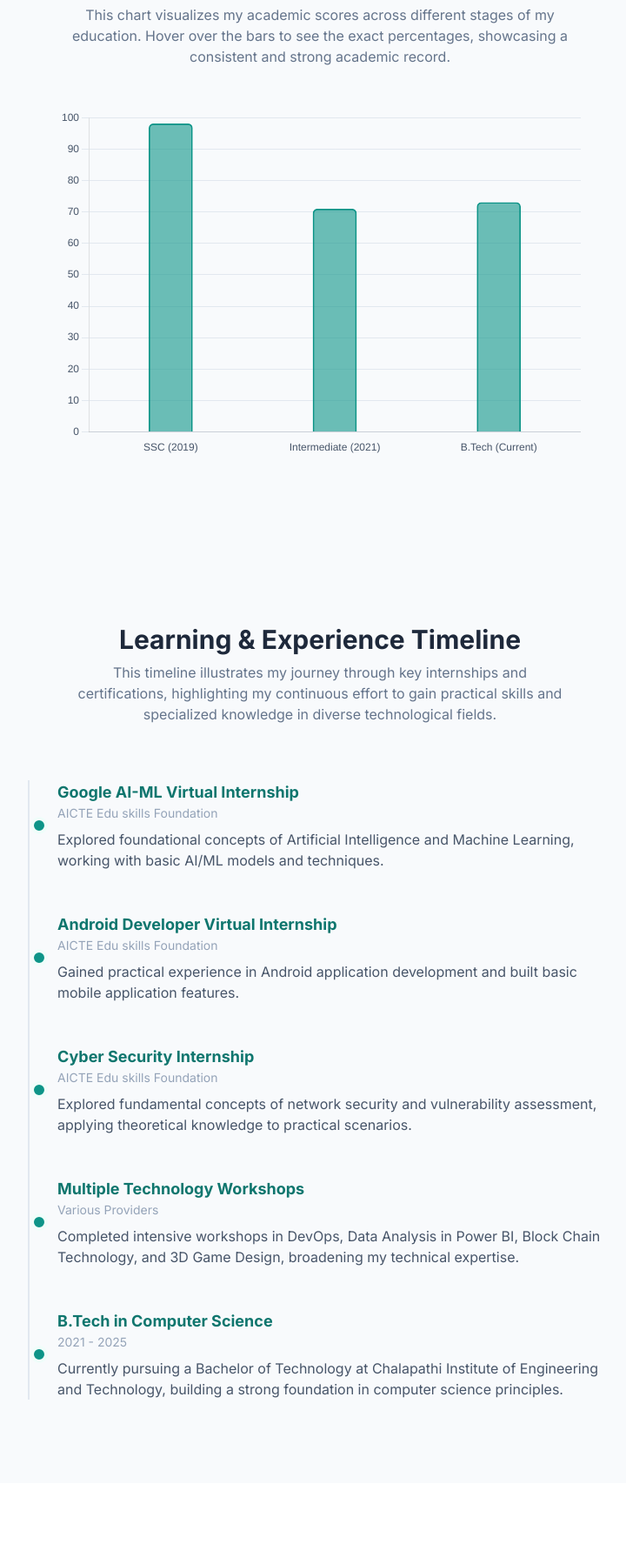
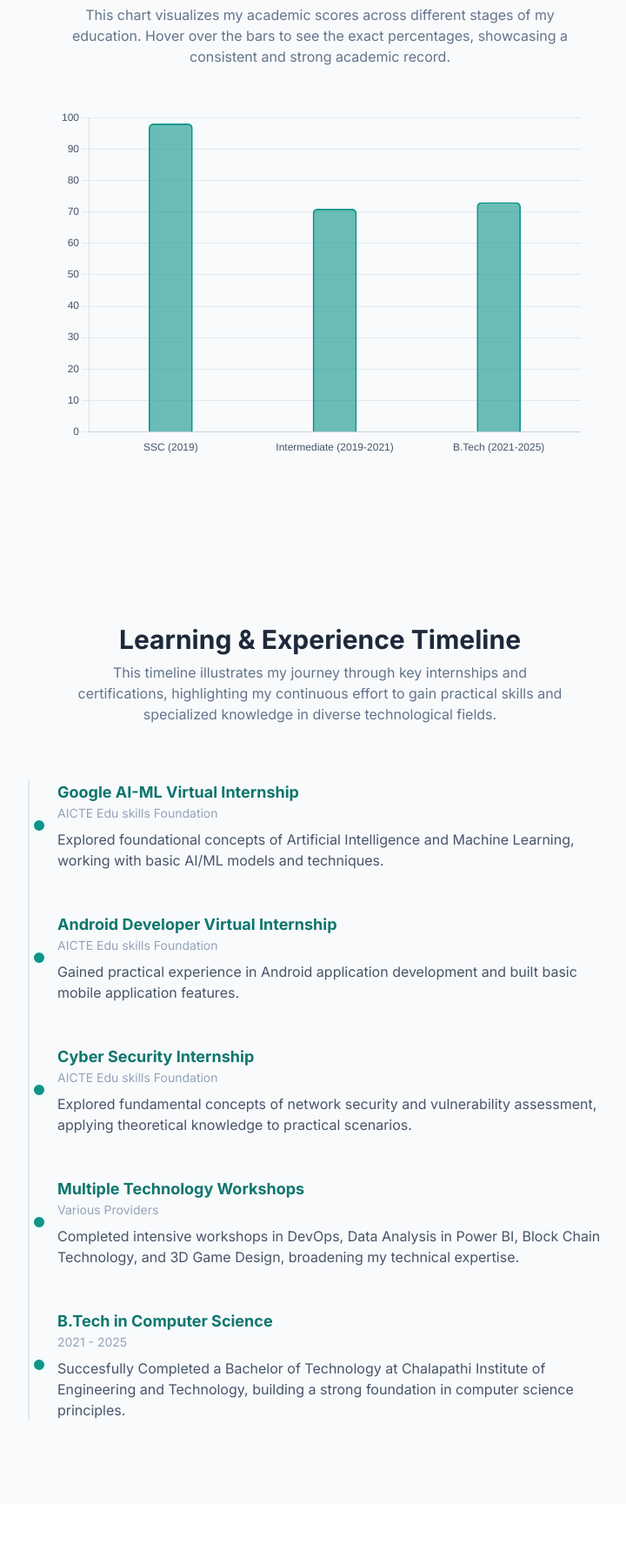
Before and after one commit to abdulkareemshaik02/sakreem, a plain HTML site: page index.html in a window 1280 px wide. Shown: the part 723-2521 px from the top of the page at 87% size, without its empty margins (272-992 px from the left). Drawn offline with nearby package versions, Linux system fonts and the light colour scheme.

Commit message:
Update index.html

```diff
--- a/index.html
+++ b/index.html
@@ -68,7 +68,7 @@
             <a href="#academics" class="block text-slate-600 hover:text-teal-600 transition-colors">Academics</a>
             <a href="#experience" class="block text-slate-600 hover:text-teal-600 transition-colors">Experience</a>
             <a href="#skills" class="block text-slate-600 hover:text-teal-600 transition-colors">Skills</a>
-            <a href="mailto:shaikabdulkareem0210@gmail.com" class="block bg-teal-600 text-white text-center mt-2 px-4 py-2 rounded-lg text-sm font-semibold hover:bg-teal-700 transition-colors">Contact Me</a>
+            <a href="mailto:sakareem0210@gmail.com" class="block bg-teal-600 text-white text-center mt-2 px-4 py-2 rounded-lg text-sm font-semibold hover:bg-teal-700 transition-colors">Contact Me</a>
         </div>
     </nav>
 
@@ -131,7 +131,7 @@
                 <div class="relative timeline-item">
                     <h4 class="text-lg font-semibold text-teal-700">B.Tech in Computer Science</h4>
                     <p class="text-sm text-slate-400">2021 - 2025</p>
-                    <p class="mt-2 text-slate-600">Currently pursuing a Bachelor of Technology at Chalapathi Institute of Engineering and Technology, building a strong foundation in computer science principles.</p>
+                    <p class="mt-2 text-slate-600">Succesfully Completed a Bachelor of Technology at Chalapathi Institute of Engineering and Technology, building a strong foundation in computer science principles.</p>
                 </div>
 
             </div>
@@ -224,7 +224,7 @@
 
     <script>
         const educationData = {
-            labels: ['SSC (2019)', 'Intermediate (2021)', 'B.Tech (Current)'],
+            labels: ['SSC (2019)', 'Intermediate (2019-2021)', 'B.Tech (2021-2025)'],
             scores: [98, 70.9, 73]
         };
 
```
